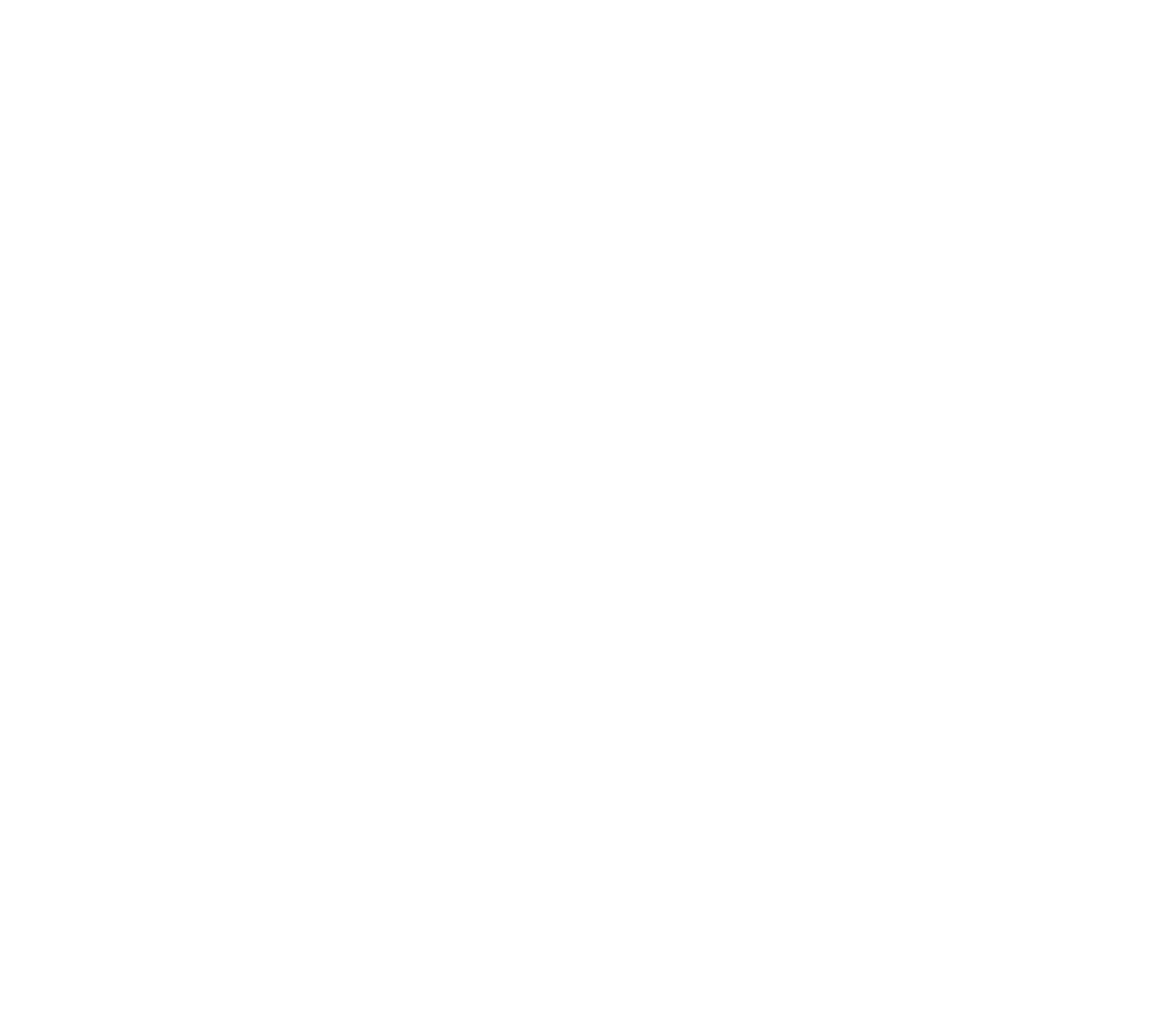
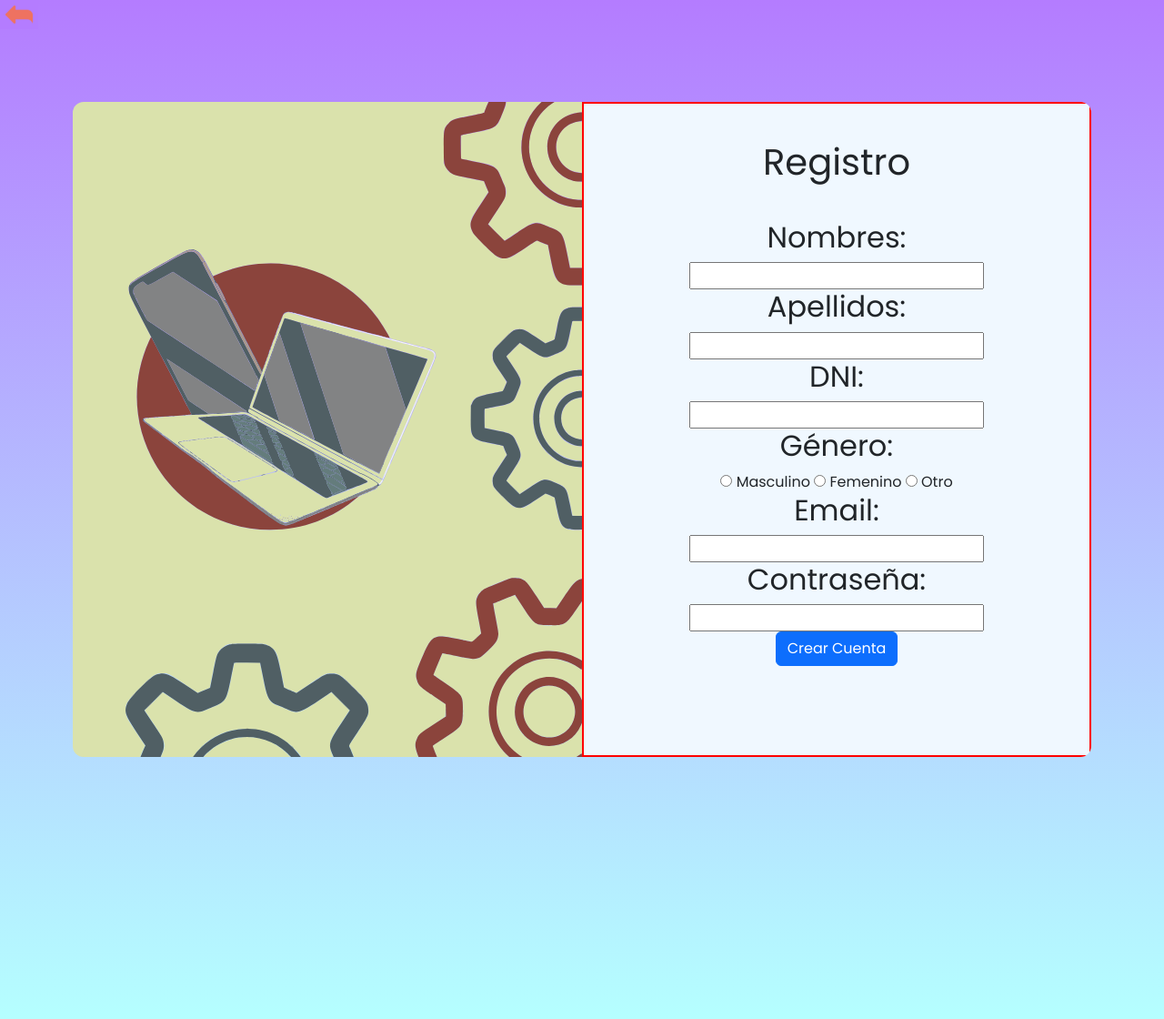
Before and after one commit to jhour/SitioWeb, a PHP site: page /src/html/register.html in a window 1280 px wide. Before the commit the page is empty. Shown: the whole page at 91% size. Before the commit the page ends 800 px from the top, so only its background shows below. Run offline with PHP 8.4, Linux system fonts and the light colour scheme.

Commit message:
Login Actualizado

```diff
--- a/WebProyecto 2.0/src/css/login.css
+++ b/WebProyecto 2.0/src/css/login.css
@@ -75,6 +75,7 @@ body{
     height: 45em;
     width: 70em;
     margin: 5em auto;
+    padding: 0;
     display: flex;
     justify-content: space-between;
     border-radius: 12px;
--- a/WebProyecto 2.0/src/css/register.css
+++ b/WebProyecto 2.0/src/css/register.css
@@ -0,0 +1,54 @@
+@import url('https://fonts.googleapis.com/css2?family=Poppins:wght@400;600;700&display=swap');
+
+/*HTML y BODY*/
+html{
+    height: 140%;
+}
+body{
+    height: 100vh;
+    font-family: 'Poppins', sans-serif;
+    background-image: linear-gradient(to top, #b5ffff 0%, #b47cff 100%);
+}
+
+/*CONTENEDOR*/
+
+.container{
+    height: 45em;
+    width: 70em;
+    margin: 5em auto;
+    padding: 0;
+    display: flex;
+    border-radius: 12px;
+    justify-content: space-between;
+    align-items: center;
+    text-align: center;
+    overflow: hidden;
+}
+
+/*BOTON REGRESAR*/
+#btn-Regresar{
+    background-color: #b47cff;
+    border: none;
+}
+
+/*ZONA IMAGEN*/
+
+.content-left{
+    width: 50%;
+    padding-top: 0;
+}
+
+/*REGISTRO*/
+
+.content-right{
+    width: 50%;
+    padding: 0 auto ;
+    background-color: aliceblue;
+    border: 2px solid red;
+    height: 45em;
+}
+
+h1{
+    margin: 0;
+    padding: 1em;
+}
--- a/WebProyecto 2.0/src/html/register.html
+++ b/WebProyecto 2.0/src/html/register.html
@@ -4,7 +4,7 @@
     <meta charset="UTF-8">
     <meta http-equiv="X-UA-Compatible" content="IE=edge">
     <meta name="viewport" content="width=device-width, initial-scale=1.0">
-    <title>Register/title>
+    <title>Register</title>
 
     <!--Bootstrap-->
     <link href="https://cdn.jsdelivr.net/npm/bootstrap@5.2.0-beta1/dist/css/bootstrap.min.css" rel="stylesheet" integrity="sha384-0evHe/X+R7YkIZDRvuzKMRqM+OrBnVFBL6DOitfPri4tjfHxaWutUpFmBp4vmVor" crossorigin="anonymous">
@@ -27,7 +27,7 @@
     <div class="button">
         <ul class="navbar-nav">
             <li class="buttonReturn">
-                <a href="../html/index.html" class="btn-Regresar">
+                <a href="../html/login.html" class="btn-Regresar">
                     <button type="button" id="btn-Regresar">
                         <img src="../../imagenes/iconoRegresar.png" alt="">
                     </button>
@@ -37,6 +37,7 @@
     </div>
 
     <div class="container">
+
         <img class="content-left" src="../../imagenes/imagenRegister.svg" alt="">
 
         <div class="content-right" id="zonaRegistro">
@@ -50,7 +51,7 @@
                 <input type="tel" class=form-control" id=inputApellido" pattern="[0-9]{9}">
 
                 <h2>Género:</h2>
-                    <input type="radio" class=form-control" id=inputGeneroMasculino" value="Masculino">
+                    <input type="radio" class=form-control" id="inputGeneroMasculino" value="Masculino">
                     <label for="inputGeneroMasculino">Masculino</label>
                     <input type="radio" class=form-control" id="inputGeneroFemenino" value="Femenino">
                     <label for="inputGeneroFemenino">Femenino</label>
@@ -61,7 +62,7 @@
                 <input type="email" class=form-control" id=inputEmail">
                 <h2>Contraseña:</h2>
                 <input type="password" class=form-control" id=inputContraseña">
-
+                <br>
                 <a href="../html/indexSesion.html" clas="btn-CrearCuenta">
                     <button type="submit" id="btn-CrearCuenta" class="btn btn-primary letraRoboto negritaLetra botonOvalado">Crear Cuenta</button>
                 </a>
```
Also changed, not shown: WebProyecto 2.0/src/html/indexSesion.html (+24 -0 lines).
